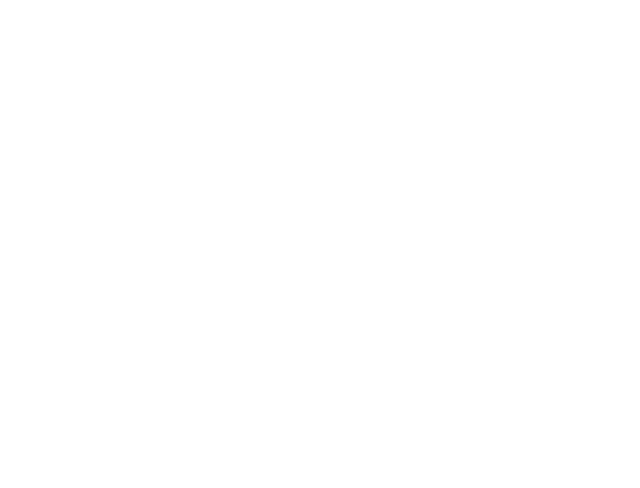
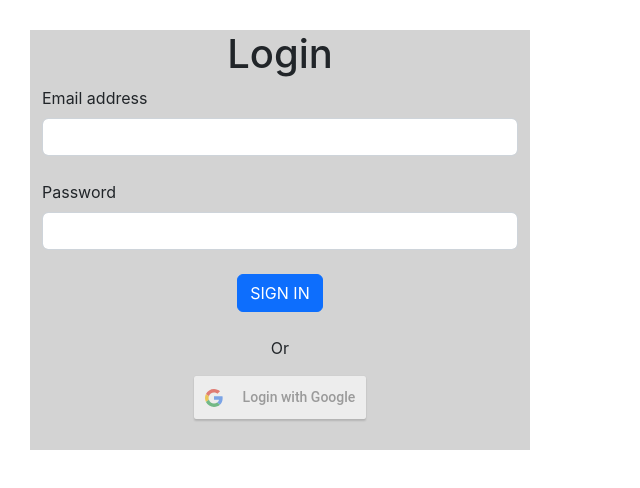
Before and after one commit to Ompolar/Challange-7-binar, a React (Create React App) app: page /login in a window 1280 px wide. Before the commit this address had no page. Shown: the top 488 px of the page, without its empty margins (0-640 px from the left). Built offline with nearby package versions, Linux system fonts and the light colour scheme.

Commit message:
pls be working :(((

```diff
--- a/src/components/FormCars/index.js
+++ b/src/components/FormCars/index.js
@@ -1,7 +1,7 @@
 import * as React from 'react';
-import NavBar from './NavBar';
-import ListCars from './ListCars';
-import Footer from './Footer';
+import NavBar from '../NavBar';
+import ListCars from '../ListCars';
+import Footer from '../Footer';
 
 class FormCars extends React.Component{
     constructor(pros) {
--- a/src/components/Landing/index.js
+++ b/src/components/Landing/index.js
@@ -1,5 +1,6 @@
 import React from 'react';
-import NavBar from './NavBar';
+import NavBar from '../NavBar';
+import Footer from '../Footer';
 
 function Landing(){
     return(
--- a/src/components/ListCars/index.js
+++ b/src/components/ListCars/index.js
@@ -1,4 +1,4 @@
-import React, { useEffect } from 'react'
+import { React, useEffect } from 'react'
 import { useDispatch, useSelector } from 'react-redux'
 import { getListCars } from '../../actions/carsAction';
 
@@ -12,7 +12,7 @@
     const isPositive = getRandomInt(0, 1) === 1;
     const timeAt = new Date();
     const mutator = getRandomInt(1000000, 100000000);
-    const hasil = new Date(timeAt.getTime() + (isPositive ? mutator : -1 * mutator))
+    hasil = new Date(timeAt.getTime() + (isPositive ? mutator : -1 * mutator))
     return hasil
 }
 
@@ -40,11 +40,11 @@
                     return(
                         // <p key={cars.id}>{cars.manufacture} - {cars.model}</p>
                         <div className="card mb-3">
-                            <img src="${cars.image}" className="card-img" height="300" alt="${cars.manufacture}"/>
+                            <img src="{cars.image}" className="card-img" height="300" alt="{cars.manufacture}"/>
                             <div className="card-body">
-                                <div className="card-text">${cars.model}</div>
+                                <div className="card-text">{cars.model}</div>
                                 <h5 className="card-title">${cars.rentPerDay} /Hari</h5>
-                                <p className="card-text">${cars.description}</p>
+                                <p className="card-text">{cars.description}</p>
                                 <p className="card-text"><img src="images/user.png" alt="" width="20px" height="20px"/> ${cars.capacity}</p>
                                 <p className="card-text"><img src="images/setting.png" alt="" width="20px" height="20px"/> ${cars.transmission}</p>
                                 <p className="card-text"><img src="images/calendar.png" alt="" width="20px" height="20px"/> ${cars.year}</p>
--- a/src/components/Login/index.js
+++ b/src/components/Login/index.js
@@ -0,0 +1,126 @@
+import { useState, useEffect } from "react";
+import { Navigate } from "react-router-dom";
+import { GoogleLogin } from 'react-google-login';
+
+async function doLogin({ email, password }) {
+    // Gunakan endpoint-mu sendiri
+    const response = await fetch("http://localhost:8000/api/v1/users/login", {
+        method: "POST",
+        headers: {
+            "Content-Type": "application/json",
+        },
+        body: JSON.stringify({
+            email,
+            password,
+        }),
+    });
+    const data = await response.json();
+    return data.token;
+}
+
+async function doLoginWithGoogle(token) {
+    // Sesuaikan endpoint
+    const response = await fetch("http://localhost:8000/v1/auth/google", {
+        method: "POST",
+        headers: {
+            "Content-Type": "application/json",
+        },
+        body: JSON.stringify({
+            token
+        }),
+    });
+    const data = await response.json();
+    return data.token;
+}
+
+function Login() {
+    const [email, setEmail] = useState("");
+    const [password, setPassword] = useState("");
+    const [isLoading, setIsLoading] = useState("");
+    const [isLoggedIn, setIsLoggedIn] = useState("");
+    const token = localStorage.getItem("token");
+
+    useEffect(() => {
+        setIsLoggedIn(!!token);
+    }, [token]);
+
+    function handleSubmit(e) {
+        setIsLoading(true);
+        e.preventDefault();
+        doLogin({ email, password })
+            .then((token) => localStorage.setItem("token", token))
+            .catch((err) => console.log(err.message))
+            .finally(() => setIsLoading(false));
+    }
+
+    const haldleSuccessGoogle = (response) => {
+        console.log(response);
+        console.log(response.tokenId);
+        console.log(response.token);
+        if (response.tokenId) {
+            doLoginWithGoogle(response.tokenId)
+                .then((token) => {
+                    localStorage.setItem(
+                        "token", token);
+                    setIsLoggedIn(token);
+                })
+                .catch((err) => console.log(err.message))
+                .finally(() => setIsLoading(false));
+        }
+    }
+
+    const haldleFailureGoogle = (response) => {
+        console.log(response);
+        alert(response);
+    }
+
+    return (
+        !isLoggedIn ? (
+            <form className="container" onSubmit={handleSubmit} style={{ margin:"30px", width: "500px", height: "420px", backgroundColor: "lightgrey"}}>
+                <h1 style={{textAlign: "center"}}>
+                    Login
+                </h1>
+
+                {/* <!-- Email input --> */}
+                <div className="form-outline mb-4">
+                    <label className="form-label" htmlFor="email">Email address</label>
+                    <input type="email" id="email" className="form-control" onChange={(e) => setEmail(e.target.value)} />
+                </div>
+
+                {/* <!-- Password input --> */}
+                <div className="form-outline mb-4">
+                    <label className="form-label" htmlFor="password">Password</label>
+                    <input type="password" id="password" className="form-control" onChange={(e) => setPassword(e.target.value)} />
+                </div>
+
+                {/* <!-- Submit button --> */}
+                <div className="row">
+                        <div style={{textAlign: "center"}}>
+                            <button type="submit" className="btn btn-primary btn-block mb-4">
+                            SIGN IN
+                            </button>
+                        </div>
+                        <p style={{textAlign: "center"}}>
+                            Or
+                        </p>
+                        <div style={{textAlign: "center"}}>
+                            <GoogleLogin
+                            clientId={process.env.REACT_APP_GOOGLE_CLIENT_ID}
+                            buttonText="Login with Google"
+                            onSuccess={haldleSuccessGoogle}
+                            onFailure={haldleFailureGoogle}
+                            cookiePolicy={'single_host_origin'}
+                            />
+                        </div>
+                </div>
+
+                <br></br>
+
+            </form>
+        )
+            : (<Navigate to={'/formcars'} />
+            )
+    );
+}
+
+export default Login;
--- a/src/components/NavBar/index.js
+++ b/src/components/NavBar/index.js
@@ -1,6 +1,5 @@
-import * as React from 'react';
-import { Link, useLocation } from "react-router-dom";
-import { useNavigate } from 'react-router-dom';
+import { React, useEffect, useState } from "react"
+import { useNavigate, useLocation } from "react-router-dom";
 
 const Navbar = () => {
     const navigate = useNavigate();
@@ -53,6 +52,11 @@
                                 <a className="nav-link active" aria-current="page" href="#faq">FAQ</a>
                                 </li>
                                 <li className="nav-item">
+                                {showButton ? (
+                                    <a className="btn btn-success text-light" href="/login">Register</a>
+                                ) : (
+                                    <a key={"logout"} className="btn btn-danger text-light" href="/login" onClick={handleLogout}>Logout</a>
+                                )}
                                 <a className="btn btn-success text-light" aria-current="page" href="#">Register</a>
                                 </li>
                             </ul>
--- a/src/components/index.js
+++ b/src/components/index.js
@@ -1,6 +1,7 @@
 import ListCars from './ListCars'
 import Landing from './Landing'
 import FormCars from './FormCars'
+import Login from './Login'
 import Protected from './Protected'
 
-export { ListCars, Landing, FormCars, Protected }
+export { ListCars, Landing, FormCars, Login, Protected }
--- a/src/index.js
+++ b/src/index.js
@@ -3,6 +3,7 @@
 import { BrowserRouter, Routes, Route } from 'react-router-dom';
 import './index.css';
 import reportWebVitals from './reportWebVitals';
+import { FormCars, Landing, Login } from './components';
 import {createStore, compose, applyMiddleware} from 'redux';
 import {Provider} from 'react-redux';
 import thunk from 'redux-thunk';
@@ -16,7 +17,15 @@
     <Provider store={store}>
       <BrowserRouter>
         <Routes>
-
+          <Route path='/' element={
+            <Landing/>
+          }></Route>
+          <Route path='/login' element={
+            <Login/>
+          }></Route>
+          <Route path='/formcars' element={
+            <FormCars/>
+          }></Route>
         </Routes>
       </BrowserRouter>
     </Provider>
```
Also changed, not shown: src/App.js (+4 -7 lines), 1 other file (tests, documents, lock files or other folders).
